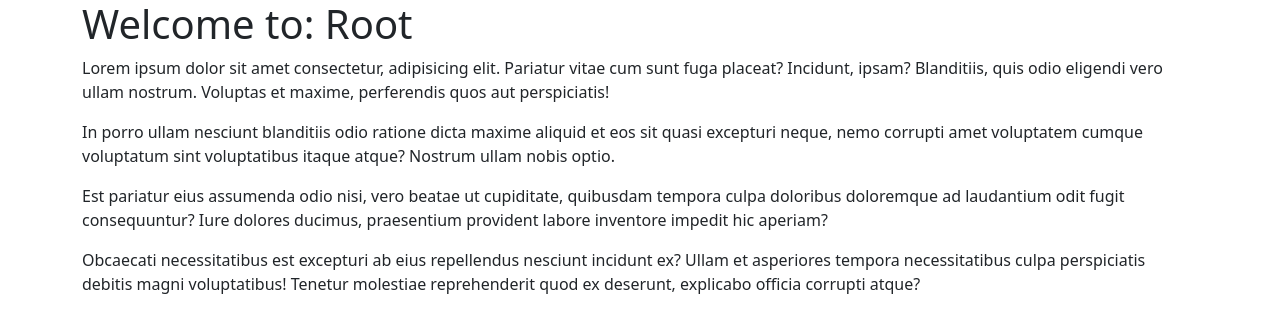
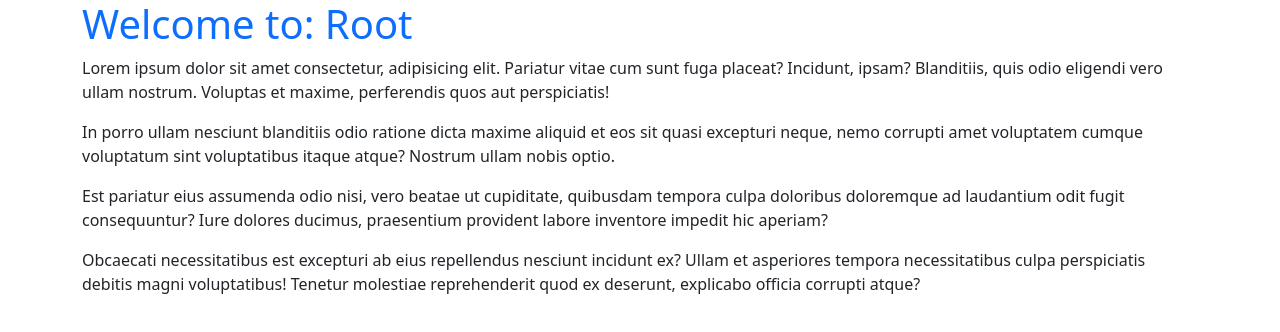
Before and after one commit to SenamiZamba/publishing-pages, a plain HTML site: page index.html in a window 1280 px wide. Drawn offline with nearby package versions, Linux system fonts and the light colour scheme.

Commit message:
Update index.html

```diff
--- a/index.html
+++ b/index.html
@@ -9,7 +9,7 @@
 </head>
 <body>
     <main class="container" mt-4>
-        <h1 class=""text-primary">Welcome to: Root</h1>
+        <h1 class="text-primary">Welcome to: Root</h1>
         <p>Lorem ipsum dolor sit amet consectetur, adipisicing elit. Pariatur vitae cum sunt fuga placeat? Incidunt, ipsam? Blanditiis, quis odio eligendi vero ullam nostrum. Voluptas et maxime, perferendis quos aut perspiciatis!</p>
         <p>In porro ullam nesciunt blanditiis odio ratione dicta maxime aliquid et eos sit quasi excepturi neque, nemo corrupti amet voluptatem cumque voluptatum sint voluptatibus itaque atque? Nostrum ullam nobis optio.</p>
         <p>Est pariatur eius assumenda odio nisi, vero beatae ut cupiditate, quibusdam tempora culpa doloribus doloremque ad laudantium odit fugit consequuntur? Iure dolores ducimus, praesentium provident labore inventore impedit hic aperiam?</p>
```
